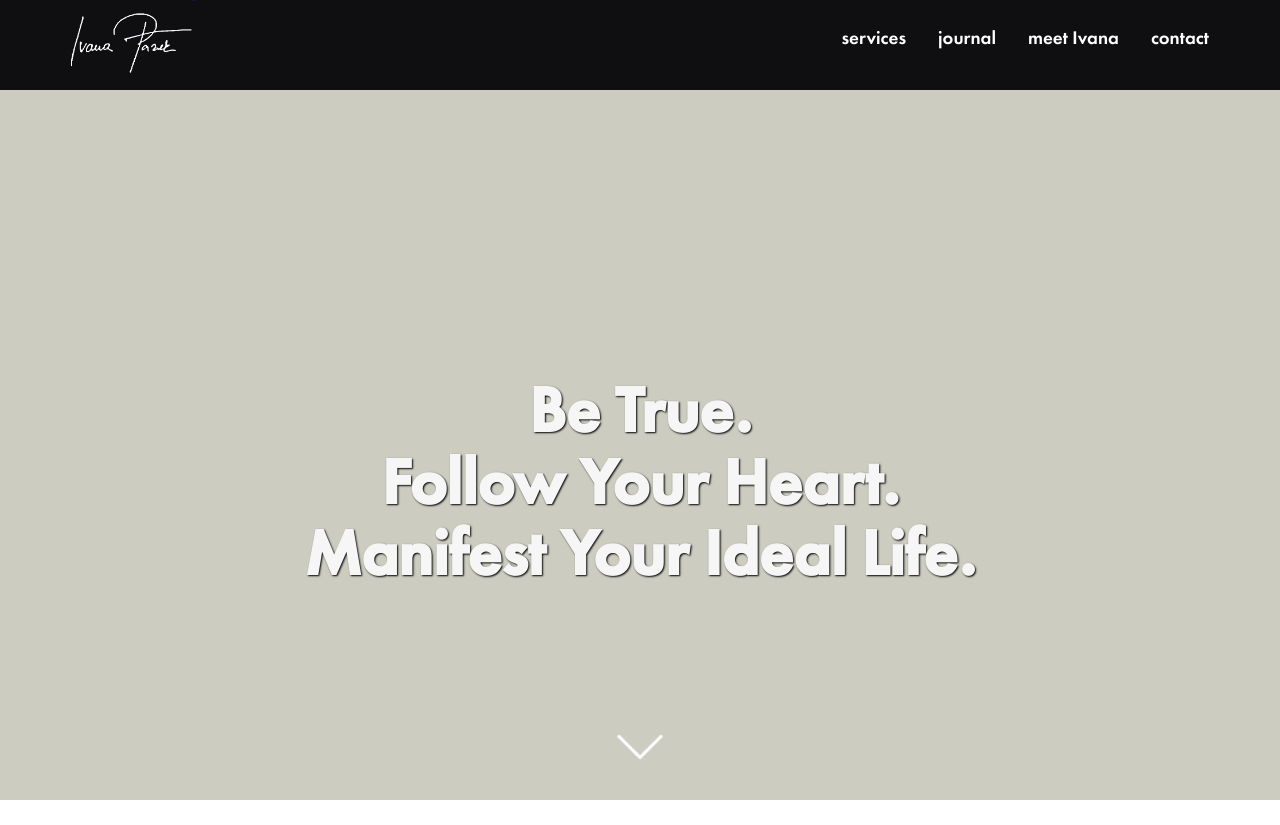
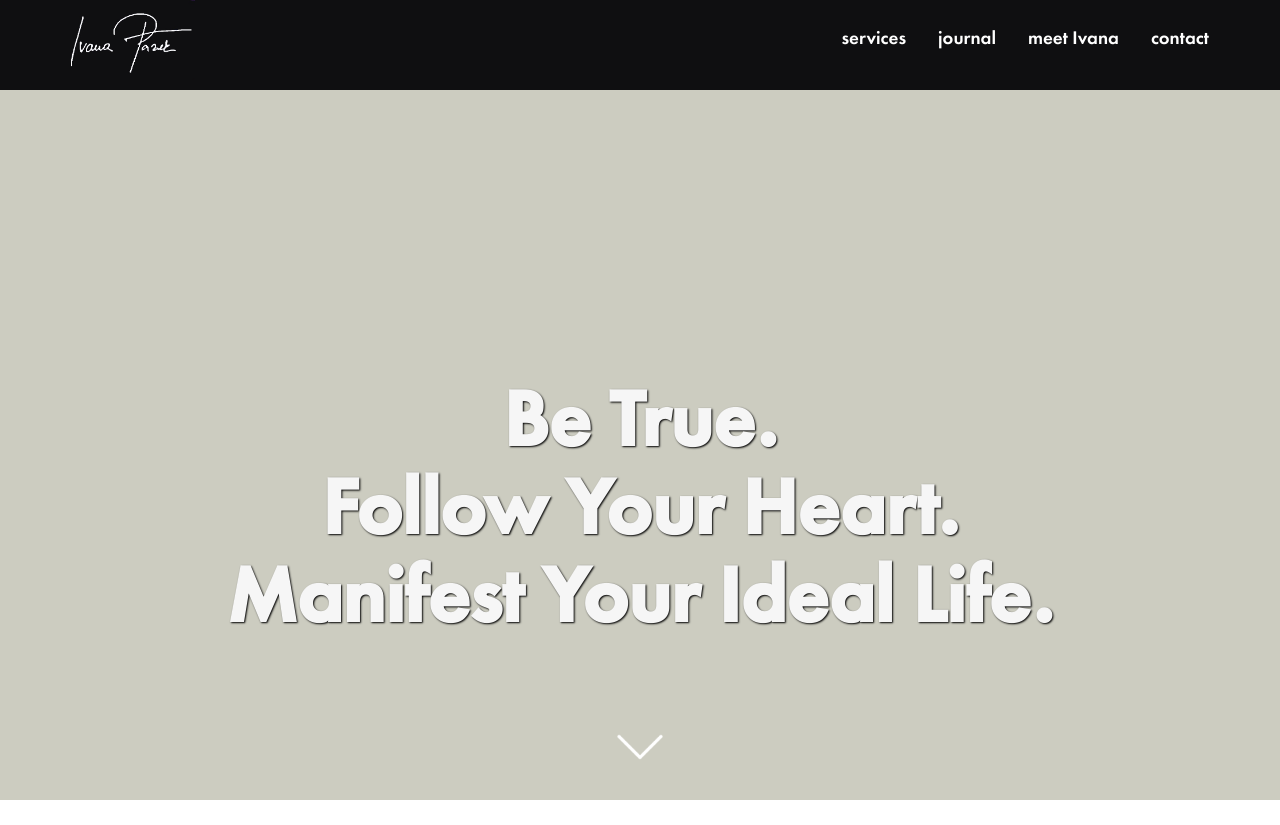
Before and after one commit to SoPrettyDeep/ivanapazek.com, a PHP site: page / in a window 1280 px wide. Shown: the top 825 px of the page. Run offline with PHP 8.4, Linux system fonts and the light colour scheme.

Commit message:
Update main.css

```diff
--- a/css/main.css
+++ b/css/main.css
@@ -416,8 +416,8 @@ background-color: Ivory;
 .carousel-inner h2 {
     color: #f6f6f6;
     display: inline-block;
-    font-size: 65px;
-    font-weight: 800;
+    font-size: 80px; /*pisalo 65px*/
+    font-weight: 900; /*pisalo 800*/
     margin-bottom: 40px;
     text-shadow: 1px 1px 2px #000;
     /*text-transform: uppercase;*/
```
